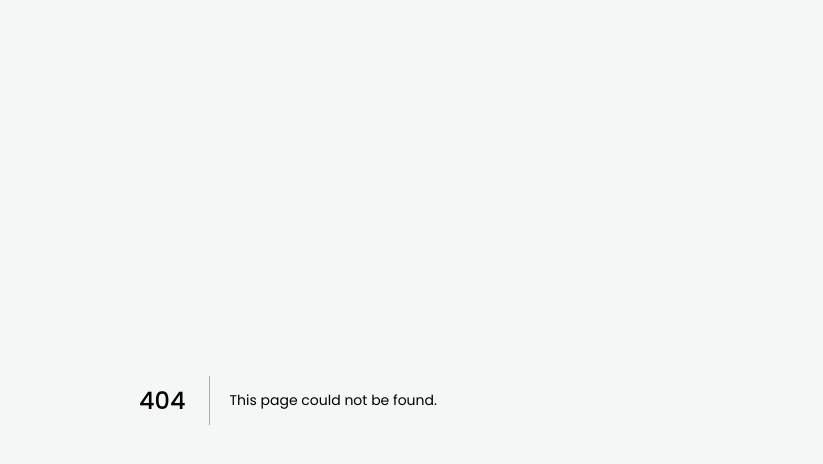
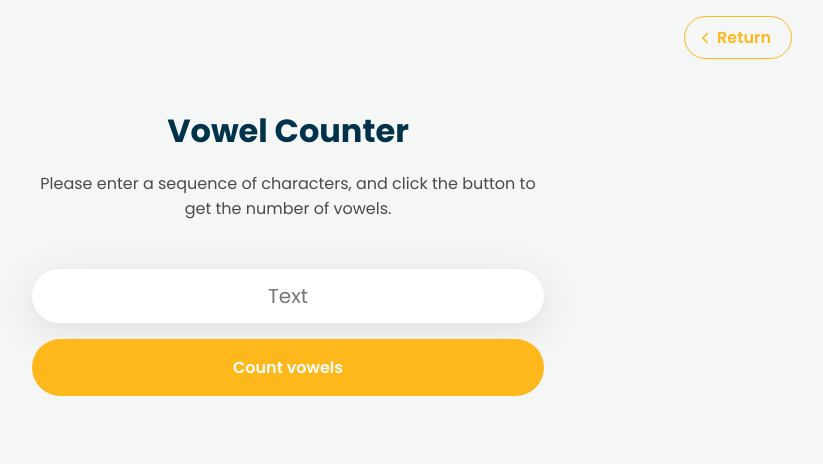
Before and after one commit to werlleyg/mdc-partners-application, a Next.js app: page /vowelcounter in a window 1280 px wide. Before the commit this address had no page. Shown: the top 464 px of the page, without its empty margins (352-1175 px from the left). Built offline with nearby package versions, Linux system fonts and the light colour scheme.

Commit message:
feat: create vowelcounter page layout and functions

```diff
--- /dev/null
+++ b/src/pages/vowelcounter/index.tsx
@@ -0,0 +1,132 @@
+import { ChangeEvent, FormEvent, useCallback, useState } from "react";
+
+// styles
+import {
+  Container,
+  DivDeck,
+  DivResult,
+  DivResultCard,
+  Form,
+  P,
+  Span,
+  Subtitle,
+} from "./styles";
+// components
+import { CustomHead } from "@/layout/CustomHead";
+import { H1 } from "@/components/H1";
+import { InputCustom } from "@/components/Input/styles";
+// types
+import { Button } from "@/components/Button";
+import { Header } from "@/components/Header";
+import { DotSpinner } from "@/components/DotSpinner";
+import { IVowelCounterData } from "@/dtos/vowelcounter";
+
+// utils
+import { removeAccentVowels } from "@/utils/removeAccentVowels";
+
+export default function VowelCounter() {
+  const [titlePage] = useState<string>("Vowel Counter");
+  const [vowelCounterData, setVowelCounterData] = useState<IVowelCounterData>();
+  const [vowelCounterResult, setVowelCounterResult] =
+    useState<IVowelCounterData>();
+  const [showSpinner, setShowSpinner] = useState<boolean>(false);
+  const DELAY_TIME: number = 3; // in seconds
+
+  // handle change input
+  const handleChangeInput = useCallback(
+    (event: ChangeEvent<HTMLInputElement>) => {
+      // get input value
+      let value = event.target.value;
+      // get input name
+      const name = event.target.name;
+      // set data value and rest isPrime and ShowResult values
+      setVowelCounterData({
+        ...vowelCounterData,
+        [name]: value,
+      });
+    },
+    [vowelCounterData],
+  );
+
+  // count vowels in data value
+  const countVowels = useCallback(() => {
+    const { value } = vowelCounterData as IVowelCounterData;
+
+    // check if value exists
+    if (!value) return;
+
+    const auxValue = removeAccentVowels(value);
+
+    const valueArray: string[] = auxValue.toLowerCase().split("");
+    const vowels: string[] = ["a", "e", "i", "o", "u"];
+
+    const totalVowels = valueArray.reduce(
+      (total, vowel) => total + (vowels.includes(vowel) ? 1 : 0),
+      0,
+    );
+
+    setTimeout(() => {
+      // set result in state
+      setVowelCounterResult({
+        ...vowelCounterData,
+        showResult: true,
+        totalVowels,
+      });
+      // hide spinner
+      setShowSpinner(false);
+    }, DELAY_TIME * 1000);
+  }, [vowelCounterData]);
+
+  const handleSubmit = useCallback(
+    (event: FormEvent<HTMLFormElement>) => {
+      event.preventDefault();
+
+      // sbow spinner
+      setShowSpinner(true);
+
+      //count vowels in data value
+      countVowels();
+    },
+    [countVowels],
+  );
+
+  return (
+    <>
+      <CustomHead title={titlePage} />
+      <Header link="/" />
+      <Container>
+        <H1>{titlePage}</H1>
+        <Subtitle>
+          Please enter a sequence of characters, and click the button to get the
+          number of vowels.
+        </Subtitle>
+        <Form onSubmit={handleSubmit}>
+          <InputCustom
+            type="text"
+            placeholder="Text"
+            value={vowelCounterData?.value ?? ""}
+            name="value"
+            onChange={handleChangeInput}
+            disabled={showSpinner}
+            required
+          />
+
+          <Button
+            customTitle="Count vowels"
+            customColor="secondary"
+            disabled={showSpinner}
+          />
+        </Form>
+
+        <DivResult showContent={vowelCounterResult?.showResult}>
+          <P>
+            The number of vowels in <b>{vowelCounterResult?.value}</b> is
+          </P>
+          <Span>{vowelCounterResult?.totalVowels}</Span>
+        </DivResult>
+
+        {showSpinner && <DotSpinner />}
+      </Container>
+    </>
+  );
+}
--- /dev/null
+++ b/src/pages/vowelcounter/styles.ts
@@ -0,0 +1,102 @@
+import styled from "@emotion/styled";
+
+export const Container = styled.main`
+  text-align: center;
+  gap: 1rem;
+  display: flex;
+  flex-direction: column;
+`;
+
+export const Subtitle = styled.p`
+  color: var(--subtitle-color);
+  width: min(100%, 32rem);
+  margin-inline: auto;
+`;
+
+export const Form = styled.form`
+  display: flex;
+  flex-direction: column;
+  gap: 1rem;
+  margin-top: 2rem;
+`;
+
+export const DivDeck = styled.div`
+  padding-top: 1rem;
+  display: flex;
+  flex-wrap: wrap;
+  gap: 1rem;
+  margin: 0 auto;
+  width: min(100%, 40rem);
+  align-items: center;
+  justify-content: center;
+`;
+
+export const DivResultCard = styled.div`
+  background-color: var(--white-color);
+  min-width: 7rem;
+  color: var(--primary-color);
+  text-align: center;
+  padding: 1.25rem;
+  font-weight: 600;
+  box-shadow: 0rem 0.5rem 2.5rem rgba(var(--dark-rgb-color), 0.1);
+
+  animation: floatingAnimation var(--transition-time) forwards;
+
+  @keyframes floatingAnimation {
+    0% {
+      opacity: 0;
+      transform: translateY(20%);
+    }
+    100% {
+      opacity: 1;
+      transform: translateY(0%);
+    }
+  }
+`;
+
+interface IDivResult {
+  showContent?: boolean;
+}
+
+export const DivResult = styled.div<IDivResult>`
+  overflow: hidden;
+  max-height: ${(props) => (props.showContent ? "auto" : "0rem")};
+  padding: ${(props) => (props.showContent ? "1rem 0rem" : "0rem")};
+
+  transition: height ease-in-out 3s;
+  b {
+    background-color: rgba(var(--dark-rgb-color), 0.1);
+    padding: 0rem 0.25rem;
+    border-radius: 0.2rem;
+  }
+  span {
+    font-size: 2rem;
+    font-weight: 600;
+  }
+  .span__is-prime {
+    color: var(--success-color);
+  }
+  .span__not-prime {
+    color: var(--error-color);
+  }
+`;
+export const P = styled.p`
+  margin: 0rem;
+  padding: 0rem;
+
+  b {
+    background-color: rgba(var(--dark-rgb-color), 0.1);
+    padding: 0rem 0.25rem;
+    border-radius: 0.2rem;
+  }
+`;
+export const Span = styled.span`
+  font-size: 3rem;
+  font-weight: 800;
+  margin-inline: auto;
+
+  display: flex;
+  align-items: center;
+  justify-content: center;
+  color: var(--primary-color);
+`;
```
